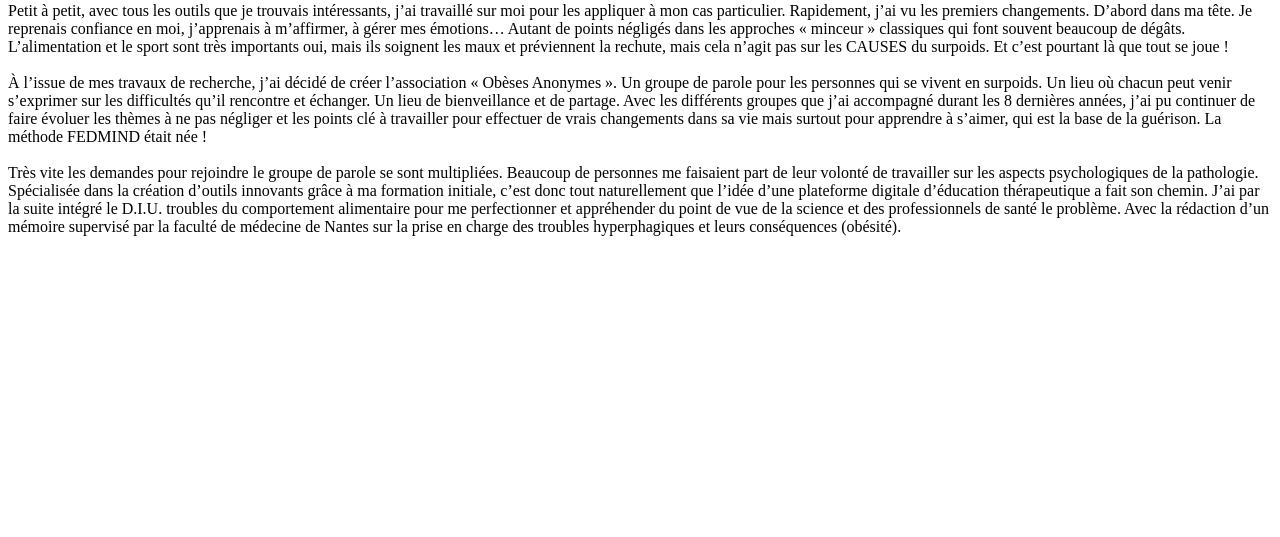
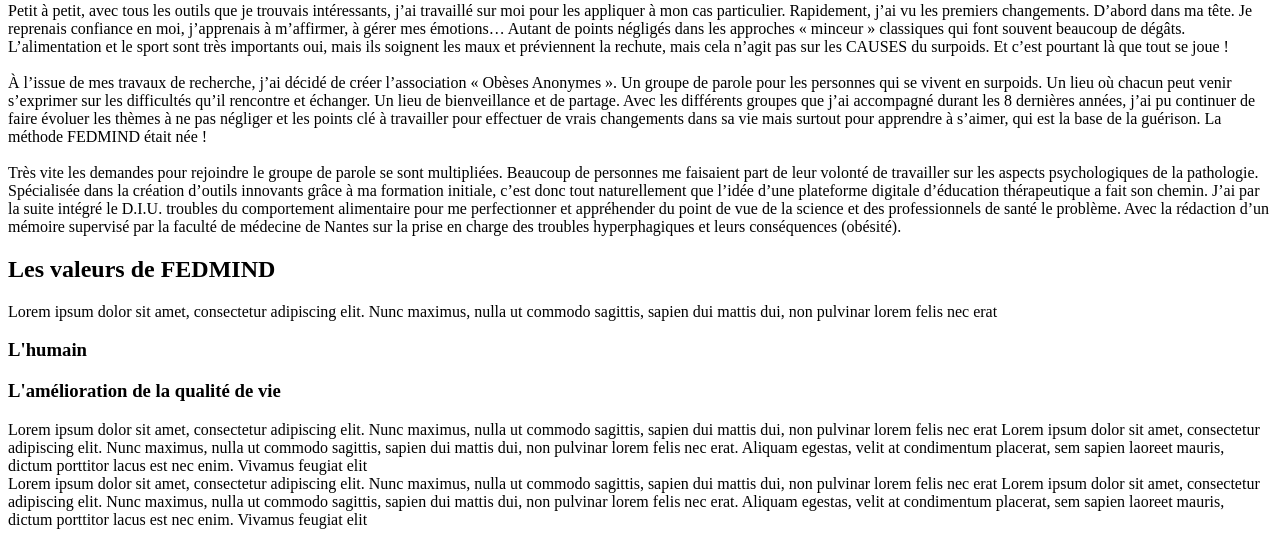
Before and after one commit to Hyemi-w/fedmind, a Symfony app: template website-skeleton/templates/who_are_we/index.html.twig in a window 1280 px wide. Shown: the part 834-1371 px from the top of the page. Before the commit the page ends 1070 px from the top, so only its background shows below. Run offline with Twig, Linux system fonts and the light colour scheme; the template is opened without the code that fills it, so the values that code supplies are empty; some libraries are stand-ins or nearby versions.

Commit message:
values text and titles added

```diff
--- a/website-skeleton/assets/css/app.scss
+++ b/website-skeleton/assets/css/app.scss
@@ -138,3 +138,7 @@ footer {
 .history-container {
     border: 1px solid black;
 }
+
+.value {
+    border: 1px black solid;
+}
--- a/website-skeleton/templates/who_are_we/index.html.twig
+++ b/website-skeleton/templates/who_are_we/index.html.twig
@@ -94,4 +94,32 @@
             </div>
         </div>
     </section>
+    <section>
+        <h2 class="text-center mt-5 mb-5">Les valeurs de FEDMIND</h2>
+        <div class="row justify-content-center">
+            <div class="col-8 history-container">
+                <div class="row justify-content-center mt-4 mb-4">
+                    <p class="col-8">Lorem ipsum dolor sit amet, consectetur adipiscing elit. Nunc maximus, nulla ut
+                        commodo sagittis,
+                        sapien dui mattis dui, non pulvinar lorem felis nec erat</p>
+                </div>
+                <div class="row justify-content-around mt-4 mb-4">
+                    <h3 class="col-2 align-self-center">L'humain</h3>
+                    <h3 class="col-3">L'amélioration de la qualité de vie</h3>
+                </div>
+                <div class="row justify-content-around mb-4">
+                    <div class="col-4 value p-5">Lorem ipsum dolor sit amet, consectetur adipiscing elit. Nunc maximus, nulla ut commodo sagittis,
+                        sapien dui mattis dui, non pulvinar lorem felis nec erat Lorem ipsum dolor sit amet, consectetur
+                        adipiscing elit. Nunc maximus, nulla ut commodo sagittis, sapien dui mattis dui, non pulvinar
+                        lorem felis nec erat. Aliquam egestas, velit at condimentum placerat, sem sapien laoreet mauris,
+                        dictum porttitor lacus est nec enim. Vivamus feugiat elit</div>
+                    <div class="col-4 value p-5">Lorem ipsum dolor sit amet, consectetur adipiscing elit. Nunc maximus, nulla ut commodo sagittis,
+                        sapien dui mattis dui, non pulvinar lorem felis nec erat Lorem ipsum dolor sit amet, consectetur
+                        adipiscing elit. Nunc maximus, nulla ut commodo sagittis, sapien dui mattis dui, non pulvinar
+                        lorem felis nec erat. Aliquam egestas, velit at condimentum placerat, sem sapien laoreet mauris,
+                        dictum porttitor lacus est nec enim. Vivamus feugiat elit</div>
+                </div>
+            </div>
+        </div>
+    </section>
 {% endblock %}
```
